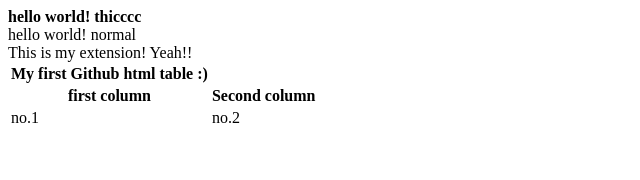
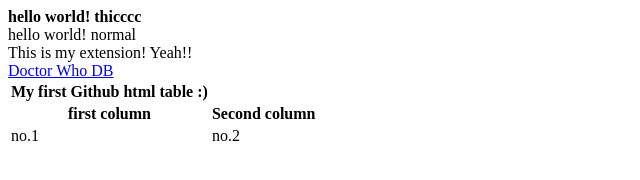
Before and after one commit to nonbinarywave/homepage, a plain HTML site: page index.html in a window 1280 px wide. Shown: the whole page, without its empty margins (0-640 px from the left). Drawn offline with Linux system fonts and the light colour scheme.

Commit message:
Update index.html

```diff
--- a/index.html
+++ b/index.html
@@ -3,6 +3,8 @@
 hello world! normal
 <br>
 This is my extension! Yeah!!
+<br>
+<a href="hDoctorWhoDB%20-%20draw.io.html"> Doctor Who DB </a>
 <br>
 <table>
   <thead>
```
